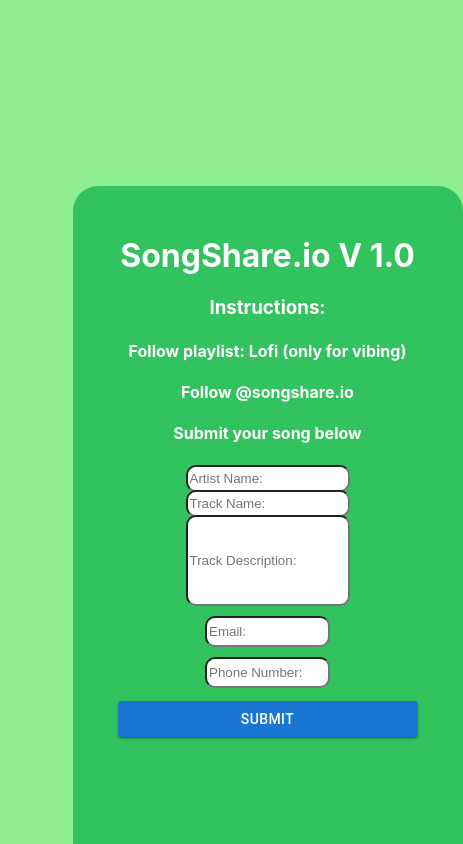
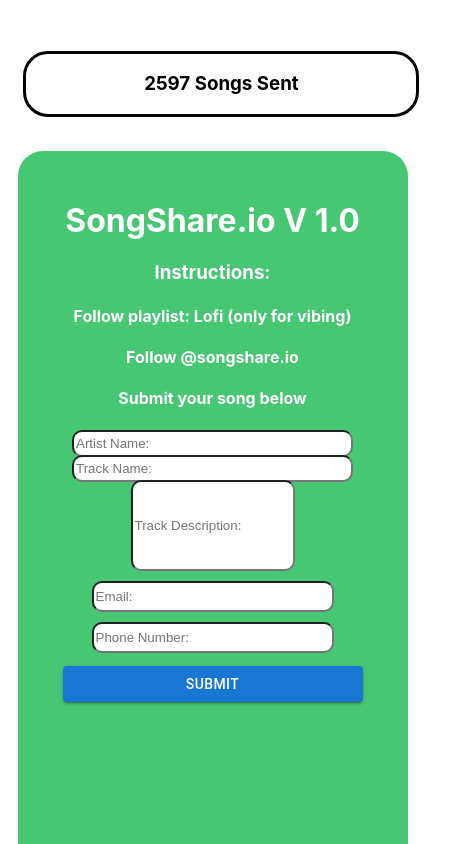
Before and after one commit to airraman/songshare.io, a React (Create React App) app: page / in a window 390 px wide. Shown: the top 844 px of the page, 463 px wide, since content can reach past the window. Built offline with nearby package versions, Linux system fonts and the light colour scheme.

Commit message:
mobile optimization

```diff
--- a/src/App.css
+++ b/src/App.css
@@ -1,5 +1,6 @@
 .App {
   text-align: center;
+  width: 100vw;
 }
 
 .App-logo {
@@ -79,20 +80,68 @@
   margin-top: 50px;
 }
 
+.songssent{
+  border-color: black;
+  border-style: solid;
+  width: 50vw;
+  margin-top: 10vh;
+  position: absolute;
+  align-items: center;
+  top: 1%;
+  left: 24%;
+  border-radius: 25px;
+}
+
+/* Sizing for iPhone Screen */
+
 @media screen and (max-width: 480px) {
   body {
-    background-color: lightgreen;
+    background-color: white;
+  }
+
+  .App {
+    text-align: center;
+    /* width: 30vw; */
   }
 
   .submissionmain {
     background-color: 	#1db954cf;
     width: 100vw;
     height: 100vh;
-    position: absolute;
-    top: 25%;
-    left: 25%;
-    margin: -25px 0 0 -25px;
     color: white;
     border-radius: 25px;
+    position: absolute;
+    margin: -60px 0 0 -80px;
+
   }
+
+  .submissionspace{
+    height:2.5vh;
+    width: 70vw;
+    border-radius: 10px;
+  }
+  .submissionspacesmall{
+    height:3vh;
+    width: 60vw;
+    border-radius: 10px;
+    margin-top: 10px;
+  }
+
+  .playlistinstructions{
+    margin-top: 50px;
+  }
+
+  .songssent{
+    border-color: black;
+    border-style: solid;
+    width: 100vw;
+    margin-top: 5vh;
+    margin-left: -18vw;
+    /* position: absolute; */
+    /* align-items: center; */
+    /* top: 1%;
+    left: 24%; */
+    border-radius: 25px;
+  }
+
 }
--- a/src/App.js
+++ b/src/App.js
@@ -1,20 +1,15 @@
 import logo from './logo.svg';
 import './App.css';
 import SubmissionCard from './SubmissionCard';
-import { ChakraProvider } from '@chakra-ui/react'
 
 function App() {
   return (
-
-
-
-<div className="App">
+    <div className="App">
+      <div className='songssent'>
+        <h3>2597 Songs Sent</h3>
+      </div>
       <SubmissionCard />
     </div>
-
-
-
-
   );
 }
 
```
Also changed, not shown: src/SubmissionCard.js (+0 -24 lines).
